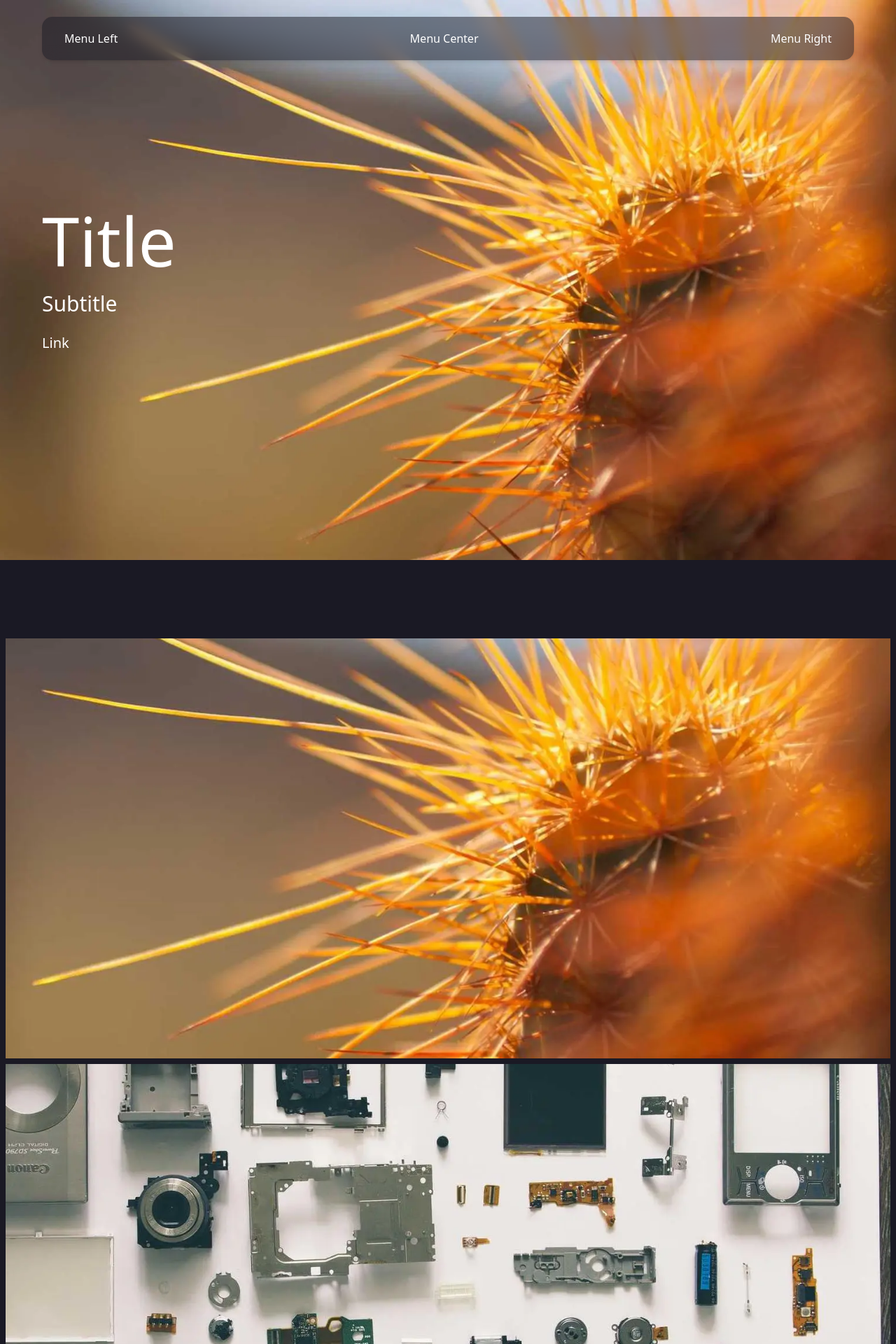
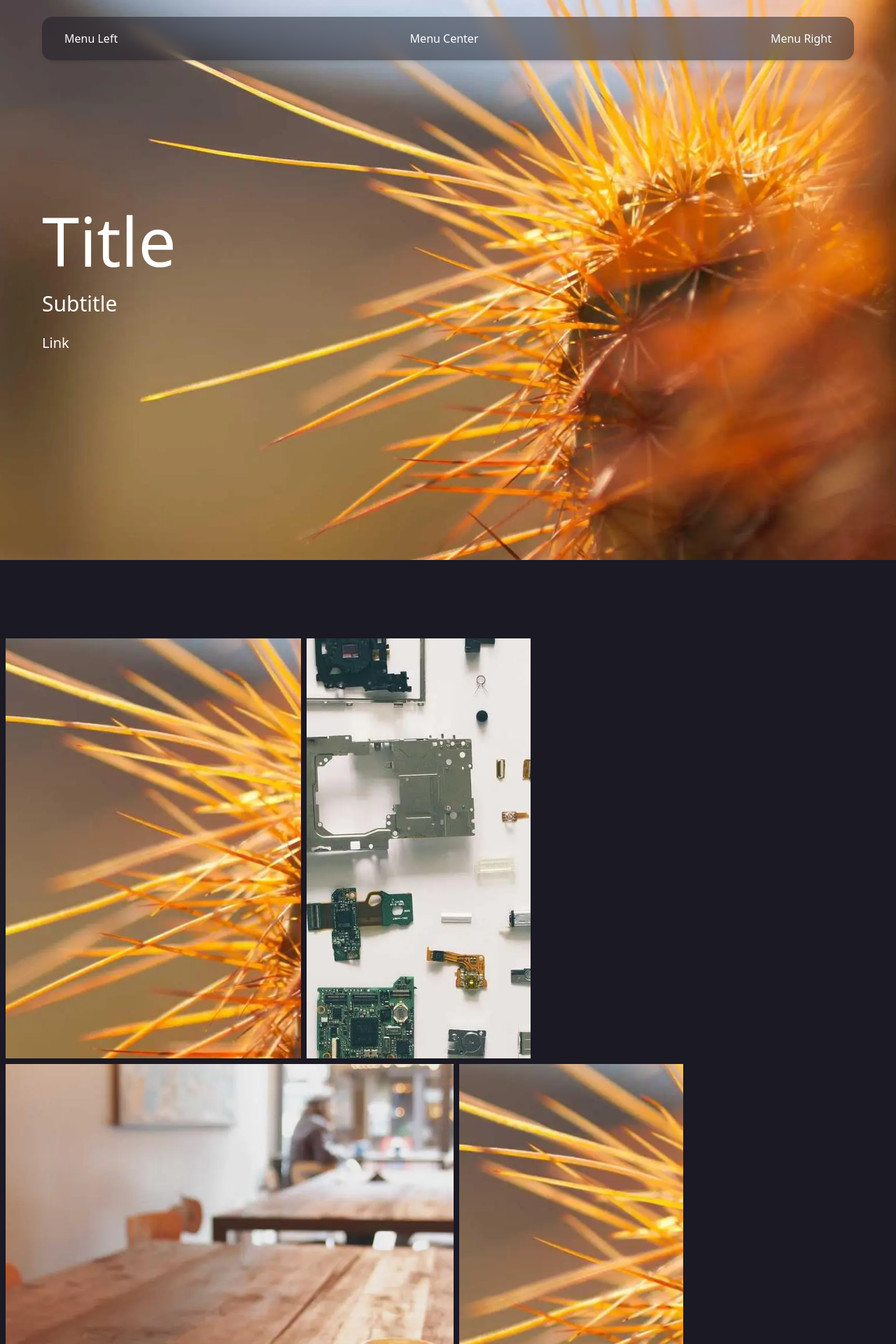
Before and after one commit to mgaroz/synaptic, a SvelteKit app: page / in a window 1280 px wide. Shown: the top 1920 px of the page at 70% size. Built offline with nearby package versions, Linux system fonts and the light colour scheme.

Commit message:
feat(app): random width

```diff
--- a/src/lib/components/Entry.svelte
+++ b/src/lib/components/Entry.svelte
@@ -1,8 +1,10 @@
 <script lang="ts">
 	export let image: any;
+	let ws = ['50%', '25%', '33%'];
+	let random = Math.floor(Math.random() * ws.length);
 </script>
 
-<div class="group relative overflow-hidden md:h-[600px] md:w-full">
+<div class="group relative overflow-hidden md:h-[600px]" style="width: {ws[random]};">
 	<div class="relative h-full w-full overflow-hidden">
 		<img
 			loading="lazy"
--- a/src/routes/+page.svelte
+++ b/src/routes/+page.svelte
@@ -6,6 +6,8 @@
 	import imageone from '$lib/img/car0.webp';
 	import imagetwo from '$lib/img/car1.webp';
 	import imagethree from '$lib/img/car2.webp';
+
+	let lengths = ['50%_50%', '25%_25%_50%', '33%_33%_33%', '30%_30%_40%', '50%_25%_25%'];
 </script>
 
 <header class="absolute left-0 right-0 top-6 z-10 mx-auto w-[1160px]">
@@ -28,7 +30,7 @@
 			<Entry image={imagethree} />
 			<Entry image={imagetwo} />
 		</div> -->
-		<div class="flex flex-wrap gap-2">
+		<div class="flex w-[100vw] flex-auto flex-wrap gap-2">
 			<Entry image={imageone} />
 			<Entry image={imagetwo} />
 			<Entry image={imagethree} />
```
